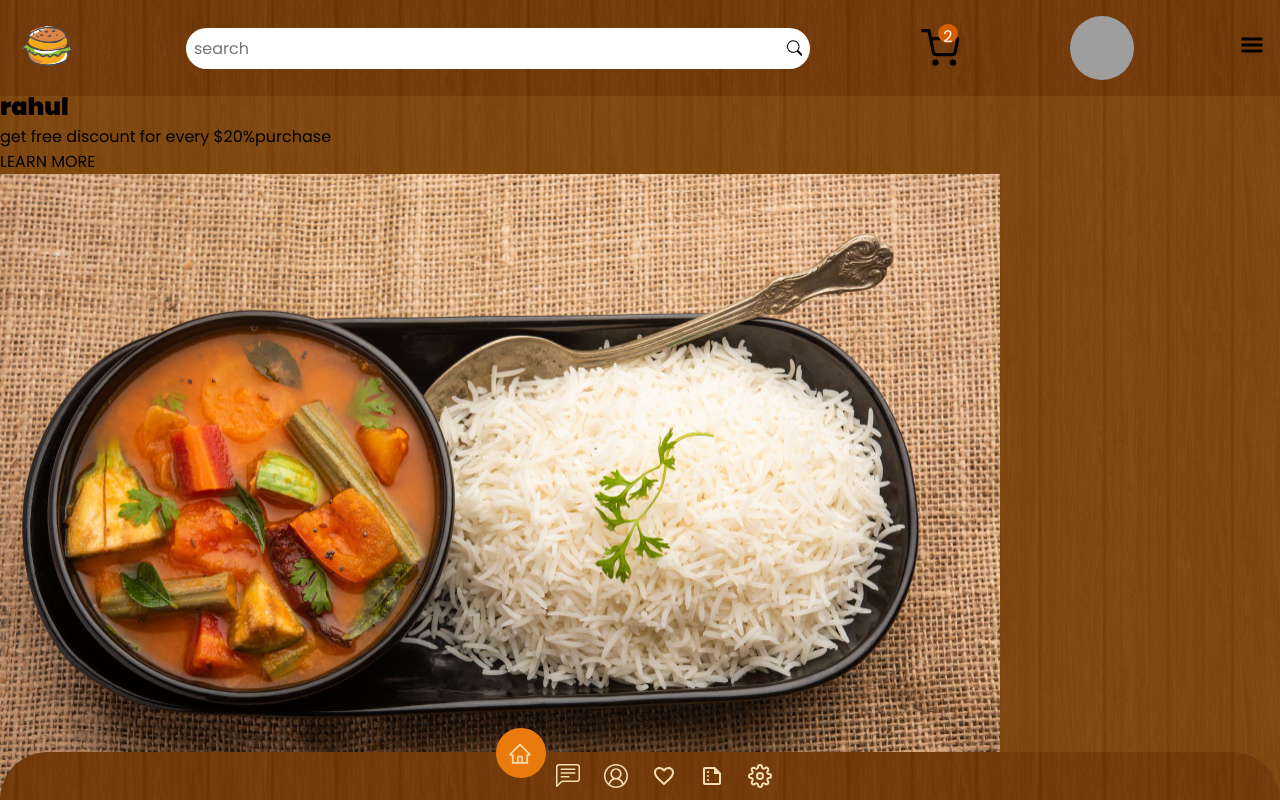
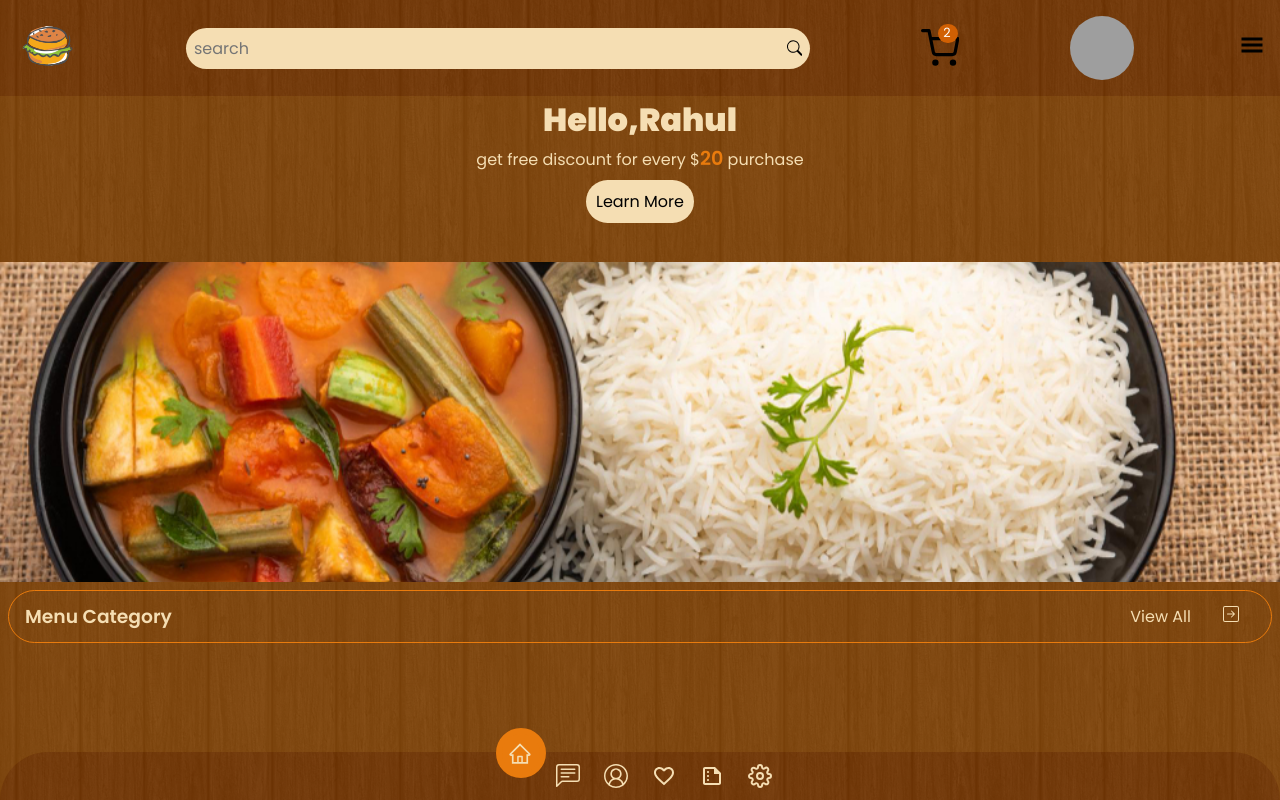
Before and after one commit to SubhashisPatbandha4/Food-Delivery-Website--React-Redux-Firebase-, a React (Create React App) app: page / in a window 1280 px wide. Built offline with nearby package versions, Linux system fonts and the light colour scheme; grey boxes are pictures that could not be loaded.

Commit message:
submenu Container added

```diff
--- a/package.json
+++ b/package.json
@@ -9,7 +9,7 @@
     "react": "^18.2.0",
     "react-dom": "^18.2.0",
     "react-icons": "^4.6.0",
-    "react-scripts": "5.0.1",
+    "react-scripts": "^2.1.3",
     "web-vitals": "^2.1.4"
   },
   "scripts": {
--- a/src/App.css
+++ b/src/App.css
@@ -3,7 +3,7 @@
   --colorBG: rgb(233, 123, 13);
   --colorBGVariant: rgb(209, 96, 3);
   --colorWhite: wheat;
-  --colorBlack: rgba(149, 218, 29, 0.648);
+  --colorBlack: rgba(49, 33, 26, 0.648);
   --colorRed: rgb(209, 52, 4);
   --transition: all 300ms ease;
 
@@ -46,13 +46,7 @@ a:hover {
 img {
   max-width: 100%;
 }
-main {
-  width: 100%;
-  height: auto;
-  margin-top: 60px;
-  /* background-color: var(--colorBG); */
-  /* border: 10px solid var(--colorBGVariant); */
-}
+
 .bottomMenu {
   position: fixed;
   bottom: 0;
@@ -144,4 +138,8 @@ main {
   .container {
     width: var(--containerWidthSm);
   }
+  .banner {
+    display: flexbox;
+    flex-direction: row;
+  }
 }
--- a/src/App.jsx
+++ b/src/App.jsx
@@ -8,8 +8,8 @@ import { VscAccount } from "react-icons/vsc"
 import { MdOutlineFavoriteBorder } from "react-icons/md"
 import { MdOutlineSummarize } from "react-icons/md"
 import { FiSettings } from "react-icons/fi"
-import Banner from "./components/banner/Banner"
-import BannerPic from "./Assets/banner.jpg"
+import MainContainer from "./components/mainContainer/MainContainer"
+import DishContainer from "./components/dishContainer/DishContainer"
 
 const App = () => {
   useEffect(() => {
@@ -34,19 +34,10 @@ const App = () => {
 
      main container
   */}
+      <MainContainer />
 
-      <main>
-        <div className="mainContainer">
-          <div className="banner">
-            <Banner name="rahul" discount="20%" link='#' />
-            <img src={BannerPic} alt="delivery pic" />
+      <DishContainer />
 
-          </div>
-        </div>
-        <div className="rightMenu">
-
-        </div>
-      </main>
       {/*
 
       bottom menu
--- a/src/components/banner/Banner.jsx
+++ b/src/components/banner/Banner.jsx
@@ -1,11 +1,15 @@
 import React from 'react'
+
 const Banner = ({ name, discount, link }) => {
     return (
-        <div >
-            <h3>Hello</h3>
-            <h2>{name}</h2>
-            <p>get free discount for every $<span>{discount}</span>purchase</p>
-            <a href={link}> LEARN MORE</a>
+        <div>
+            <h1>Hello,<strong>{name}</strong></h1>
+
+            <p>get free discount for every $<span>{discount}</span> purchase</p>
+            <div style={{ marginTop:"1rem"}}>
+
+                <a className="link" href={link}> Learn More</a>
+            </div>
         </div>
     )
 }
--- /dev/null
+++ b/src/components/dishContainer/DishContainer.jsx
@@ -0,0 +1,18 @@
+import React from 'react'
+import SubMenuContainer from '../subMenuContainer/subMenuContainer'
+import "./dishContainer.css"
+const DishContainer = ({ name }) => {
+    return (
+        <div>
+            <div className="dishContainer">
+                <div className="menuCard">
+                    <SubMenuContainer name={name} />
+                </div>
+                <div className="rowContainer"></div>
+                <div className="disItemContainer"></div>
+            </div>
+        </div>
+    )
+}
+
+export default DishContainer
--- /dev/null
+++ b/src/components/dishContainer/dishContainer.css
@@ -0,0 +1,11 @@
+.dishContainer {
+  /* background: red; */
+  width: 100%;
+  padding: 0.5rem 0.5rem;
+}
+.menuCard {
+  /* background: green; */
+  width: 100%;
+  border: 1px solid var(--colorBG);
+  border-radius: 3rem;
+}
--- a/src/components/header/header.css
+++ b/src/components/header/header.css
@@ -27,9 +27,9 @@
   width: 100%;
 }
 .inputBox {
-  background-color: white;
+  background-color: var(--colorWhite);
 
-  padding: 0.5rem ;
+  padding: 0.5rem;
   border-radius: 3rem;
   display: flex;
   align-items: center;
@@ -39,10 +39,10 @@
 }
 
 .inputBox input {
-  /* color:var(--colorBG); */
+  color: var(--colorBlack);
   width: 100%;
   font-size: 1rem;
-  /* border-radius: 2rem; */
+  background-color:var(--colorWhite);
 }
 .searchIcon {
   transition: var(--transition);
@@ -52,7 +52,6 @@
 }
 .searchIcon:active {
   color: var(--colorBGVariant);
-  /* background-color: var(--colorBG); */
 }
 .shoppingCart {
   position: relative;
@@ -68,7 +67,7 @@
 }
 .cartContent {
   /* padding: 0.2rem; */
-  font-size: 1rem;
+  font-size: 0.8rem;
   height: 1.2rem;
   width: 1.2rem;
   position: absolute;
@@ -77,7 +76,7 @@
 
   justify-content: center;
   align-items: center;
-  background-color:var(--colorBGVariant);
+  background-color: var(--colorBGVariant);
   margin-left: 1rem;
 }
 .cartContent p {
@@ -93,7 +92,6 @@
   height: 4rem;
   overflow: hidden;
   border-radius: 50%;
-
 }
 .imageBox img {
   width: 100%;
@@ -129,7 +127,7 @@
     text-align: center;
     font-size: 0.3rem;
   }
-  .imageBox{
-    scale:0.6;
+  .imageBox {
+    scale: 0.6;
   }
 }
--- /dev/null
+++ b/src/components/mainContainer/MainContainer.jsx
@@ -0,0 +1,27 @@
+import React from 'react'
+import Banner from '../banner/Banner'
+import BannerPic from "../../Assets/banner.jpg"
+import "./mainContainer.css"
+import DishContainer from "../../components/dishContainer/DishContainer"
+
+const MainContainer = ({ name, discount, link }) => {
+    return (
+        <div >
+            <div className="mainContainer">
+                <div className="banner">
+                    <Banner name="Rahul" discount="20" link='#' />
+                    <div className="bannerImg">
+                        <img src={BannerPic} alt="delivery pic" />
+                    </div>
+
+                </div>
+                <DishContainer name={"Menu Category"} />
+            </div>
+            <div className="rightMenu">
+
+            </div>
+        </div>
+    )
+}
+
+export default MainContainer
--- /dev/null
+++ b/src/components/mainContainer/mainContainer.css
@@ -0,0 +1,70 @@
+.mainContainer {
+  width: 100%;
+  min-height: 100vh;
+  height: fit-content;
+  margin-top: 6rem;
+}
+.mainContainer span{
+ font-size: 1.2rem;
+ color: var(--colorBG);
+ font-weight: 600;
+}
+.mainContainer > div .link {
+  background: var(--colorWhite);
+  border: transparent;
+  border-radius: 5rem;
+
+  /* position: relative; */
+  top: 1rem;
+  padding: 10px;
+  transition: var(--transition);
+}
+.mainContainer > div .link:hover {
+  background: transparent;
+  border: 2px solid var(--colorBGVariant);
+  color: var(--colorBG);
+}
+
+.banner {
+  display: grid;
+  gap: 3rem;
+  color: var(--colorWhite);
+}
+.banner > div {
+  text-align: center;
+  width: 100%;
+}
+.bannerImg {
+  height: 20rem;
+
+  overflow: hidden;
+}
+.bannerImg img {
+  justify-content: center;
+
+  object-fit: cover;
+  height: 100%;
+  width: 100%;
+}
+
+/* ========================================media queries for ( MEDIUM DEVICES ) ================================ */
+@media screen and (max-width: 1024px) {
+  .container {
+    width: var(--containerWidthMd);
+  }
+  .mainContainer {
+    margin-top: 10rem;
+  }
+  .bannerImg {
+    height: 30rem;
+  }
+}
+/* ========================================media queries for ( SMALL DEVICES ) ================================ */
+@media screen and (max-width: 600px) {
+  .container {
+    width: var(--containerWidthSm);
+  }
+  .bannerImg {
+    height: 20rem;
+  }
+}
--- /dev/null
+++ b/src/components/subMenuContainer/subMenuContainer.css
@@ -0,0 +1,25 @@
+.subMenuContainer,
+.viewAll {
+  display: flex;
+  justify-content: space-between;
+  align-items: center;
+  gap: 2rem;
+  margin: 0.4rem 1rem;
+}
+
+.subMenuContainer h3 {
+  font-weight: 600;
+  color: var(--colorWhite);
+}
+.subMenuContainer .viewAll p,
+.subMenuContainer .viewAll i {
+  color: var(--colorWhite);
+  transition: var(--transition);
+}
+
+.subMenuContainer .viewAll p:hover,
+.subMenuContainer .viewAll i:hover {
+  color: var(--colorBGVariant);
+  cursor: pointer;
+  transform: scale(1.2);
+}
--- /dev/null
+++ b/src/components/subMenuContainer/subMenuContainer.jsx
@@ -0,0 +1,20 @@
+
+import React from 'react'
+import { BsArrowRightSquare } from "react-icons/bs"
+import "./subMenuContainer.css"
+
+const subMenuContainer = ({ name }) => {
+    return (
+        <div className="subMenuContainer">
+            <h3>{name}</h3>
+            <div className="viewAll">
+                <p>View All</p>
+                <i>
+                    <BsArrowRightSquare />
+                </i>
+            </div>
+        </div>
+    )
+}
+
+export default subMenuContainer
```
Also changed, not shown: src/components/menuContainer/bottomMenu.css (deleted), 1 other file (tests, documents, lock files or other folders).
